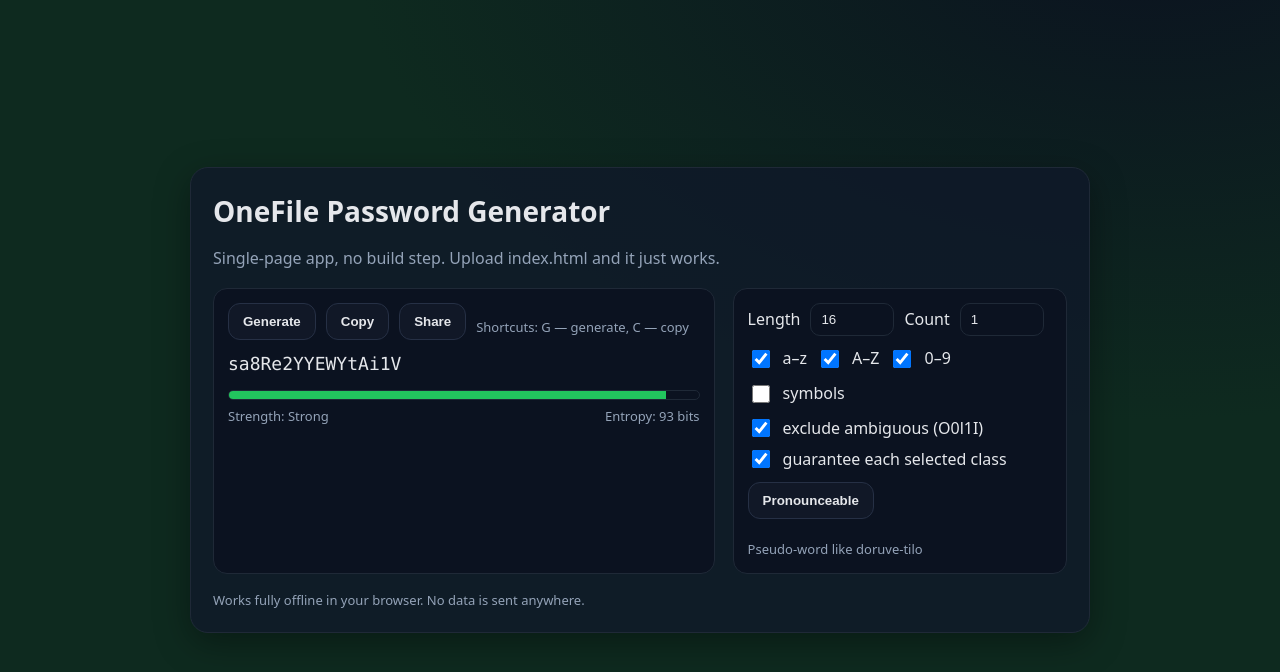
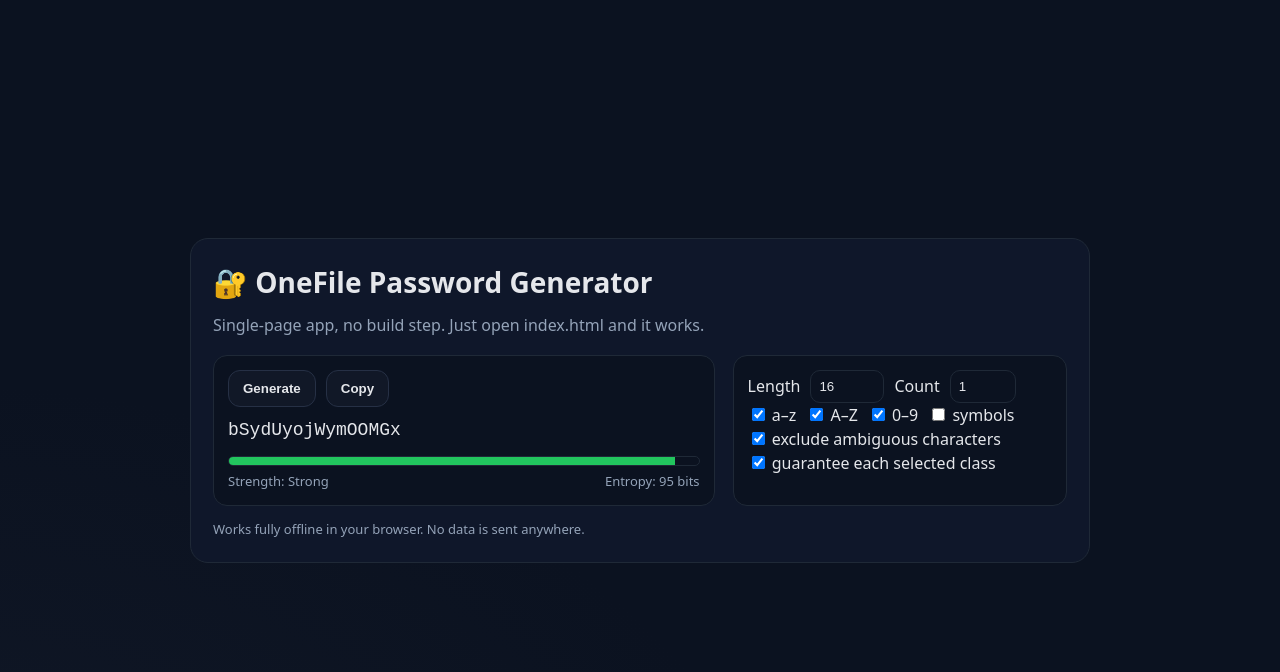
Before and after one commit to shadim-devops/cool-password-generator, a plain HTML site: page index.html in a window 1280 px wide. Both pictures are taken after a click on the button "Generate". Drawn offline with Linux system fonts and the light colour scheme.

Commit message:
Update index.html

```diff
--- a/index.html
+++ b/index.html
@@ -4,84 +4,59 @@
   <meta charset="utf-8" />
   <meta name="viewport" content="width=device-width, initial-scale=1" />
   <title>OneFile Password Generator</title>
-  <meta name="description" content="Secure password generator in a single HTML file. Ready for GitHub/GitLab Pages deployment." />
+  <meta name="description" content="Secure password generator in a single HTML file. Ready for GitHub Pages or Docker deployment." />
   <style>
-    :root{--bg:#0b1220;--panel:#0f172a;--text:#e5e7eb;--muted:#94a3b8;--border:#1f2937;--btn:#111827;--btnh:#172033;--accent:#22c55e;--bad:#ef4444;--warn:#f59e0b;--ok:#22c55e;--great:#06b6d4}
+    :root{--bg:#0b1220;--panel:#0f172a;--text:#e5e7eb;--muted:#94a3b8;--border:#1f2937;--btn:#111827;--btnh:#172033;--bad:#ef4444;--warn:#f59e0b;--ok:#22c55e;--great:#06b6d4}
     *{box-sizing:border-box}
-    html,body{height:100%}
-    body{margin:0;background:radial-gradient(800px 500px at 90% -10%,#0e2a1f00,#0e2a1f),
-                 radial-gradient(900px 500px at -10% 110%,#111827,#0b1220);
-         color:var(--text);
-         font:16px/1.55 system-ui,-apple-system,Segoe UI,Roboto,Ubuntu,"Helvetica Neue",sans-serif;
-         display:flex;align-items:center;justify-content:center}
+    body{margin:0;min-height:100vh;display:flex;align-items:center;justify-content:center;
+      background:radial-gradient(900px 500px at -10% 110%,#111827,#0b1220);
+      color:var(--text);font:16px/1.5 system-ui,sans-serif}
     .wrap{width:min(900px,94vw)}
-    .card{background:color-mix(in oklab, var(--panel), transparent 25%);
-          border:1px solid var(--border);border-radius:18px;padding:22px;
-          box-shadow:0 10px 35px rgba(0,0,0,.35)}
-    h1{margin:0 0 12px;font-size:28px}
-    p.sub{margin:0 0 18px;color:var(--muted)}
+    .card{background:var(--panel);border:1px solid var(--border);border-radius:18px;padding:22px}
+    h1{margin:0 0 10px;font-size:28px}
+    .sub{color:var(--muted);margin-bottom:18px}
     .grid{display:grid;grid-template-columns:1.2fr .8fr;gap:18px}
     .box{background:#0b1220;border:1px solid var(--border);border-radius:14px;padding:14px}
-    .out{font-family:ui-monospace,SFMono-Regular,Menlo,Monaco,Consolas,monospace;
-         font-size:18px;word-break:break-all}
     .row{display:flex;gap:10px;flex-wrap:wrap;align-items:center}
-    label{display:flex;gap:10px;align-items:center}
-    input[type="number"]{width:84px}
-    input, select{background:#0b1220;color:var(--text);
-                  border:1px solid var(--border);border-radius:10px;padding:8px 10px}
-    input[type="checkbox"]{width:18px;height:18px}
-    button{appearance:none;border:1px solid #263045;background:var(--btn);
-           color:var(--text);padding:10px 14px;border-radius:12px;
-           font-weight:600;cursor:pointer;transition:.15s}
+    button{border:1px solid #263045;background:var(--btn);color:var(--text);
+      padding:10px 14px;border-radius:12px;font-weight:600;cursor:pointer}
     button:hover{background:var(--btnh)}
-    .strength{height:10px;border-radius:999px;background:#0b1220;
-              border:1px solid var(--border);overflow:hidden}
-    .bar{height:100%;width:0%;background:var(--bad);
-         transition:width .2s ease, background .2s ease}
-    .meta{display:flex;justify-content:space-between;
-          color:var(--muted);font-size:13px;margin-top:6px}
-    .hint{color:var(--muted);font-size:13px;margin-top:10px}
-    footer{margin-top:16px;color:var(--muted);font-size:13px}
-    .toast{position:fixed;inset:auto 0 24px 0;display:grid;
-           place-items:center;pointer-events:none}
-    .toast > div{background:#052e1b;border:1px solid #22c55e;
-                 padding:10px 14px;border-radius:12px;
-                 color:#bbf7d0;opacity:0;transform:translateY(10px);
-                 transition:.25s}
-    .toast.show > div{opacity:1;transform:translateY(0)}
+    input{background:#0b1220;color:var(--text);border:1px solid var(--border);
+      border-radius:10px;padding:8px}
+    .out{font-family:monospace;font-size:18px;word-break:break-all;margin-top:10px}
+    .strength{height:10px;border-radius:999px;background:#0b1220;border:1px solid var(--border);overflow:hidden;margin-top:12px}
+    .bar{height:100%;width:0;background:var(--bad)}
+    .meta{display:flex;justify-content:space-between;color:var(--muted);font-size:13px;margin-top:6px}
+    footer{margin-top:14px;color:var(--muted);font-size:13px}
     @media(max-width:800px){.grid{grid-template-columns:1fr}}
   </style>
 </head>
 <body>
 <div class="wrap">
   <div class="card">
-      <h1>OneFile Password Generator</h1>
-      <p class="sub">Single-page app, no build step. Upload index.html and it just works.</p>
+    <h1>🔐 OneFile Password Generator</h1>
+    <div class="sub">Single-page app, no build step. Just open index.html and it works.</div>
 
     <div class="grid">
       <div class="box">
-          <div class="row" style="margin-bottom:10px">
-            <button id="btnGen">Generate</button>
-            <button id="btnCopy">Copy</button>
-            <button id="btnShare">Share</button>
-            <span class="hint">Shortcuts: G — generate, C — copy</span>
+        <div class="row">
+          <button onclick="generate()">Generate</button>
+          <button onclick="copy()">Copy</button>
         </div>
 
-          <div class="out" id="out">Click “Generate”</div>
+        <div id="out" class="out">Click “Generate”</div>
 
-          <div class="strength" style="margin-top:12px">
-            <div class="bar" id="bar"></div>
-          </div>
+        <div class="strength"><div id="bar" class="bar"></div></div>
         <div class="meta">
-            <span id="labelStrength">Strength: —</span>
-            <span id="labelEntropy">Entropy: —</span>
+          <span id="strength">Strength: —</span>
+          <span id="entropy">Entropy: —</span>
         </div>
       </div>
 
       <div class="box">
-          <div class="row" style="margin-bottom:10px">
-            <label>Length <input type="number" id="len" min="6" max="128" value="16"></label>
-            <label>Count <input type="number" id="count" min="1" max="10" value="1"></label>
+        <div class="row">
+          Length <input id="len" type="number" value="16" min="6" max="128">
+          Count <input id="count" type="number" value="1" min="1" max="10">
         </div>
 
         <div class="row">
@@ -89,18 +64,14 @@
           <label><input type="checkbox" id="upper" checked> A–Z</label>
           <label><input type="checkbox" id="digits" checked> 0–9</label>
           <label><input type="checkbox" id="symbols"> symbols</label>
-            <label><input type="checkbox" id="ambig" checked> exclude ambiguous (O0l1I)</label>
         </div>
 
-          <div class="row" style="margin-top:6px">
-            <label><input type="checkbox" id="mustEach" checked>
-              guarantee each selected class
-            </label>
+        <div class="row">
+          <label><input type="checkbox" id="ambig" checked> exclude ambiguous characters</label>
         </div>
 
-          <div class="row" style="margin-top:10px">
-            <button id="btnPronounce">Pronounceable</button>
-            <span class="hint">Pseudo-word like doruve-tilo</span>
+        <div class="row">
+          <label><input type="checkbox" id="must" checked> guarantee each selected class</label>
         </div>
       </div>
     </div>
@@ -111,91 +82,47 @@
   </div>
 </div>
 
-  <div class="toast" id="toast"><div>Copied</div></div>
+<script>
+const sets={
+  lower:'abcdefghijklmnopqrstuvwxyz',
+  upper:'ABCDEFGHIJKLMNOPQRSTUVWXYZ',
+  digits:'0123456789',
+  symbols:'!@#$%^&*()_+{}[]<>?/'
+}
+const ambig=new Set('O0l1I')
 
-  <script>
-    const el = id => document.getElementById(id)
-    const rand = n => crypto.getRandomValues(new Uint32Array(1))[0] % n
-
-    const SETS = {
-      lower: 'abcdefghijklmnopqrstuvwxyz',
-      upper: 'ABCDEFGHIJKLMNOPQRSTUVWXYZ',
-      digits:'0123456789',
-      symbols:'!@#$%^&*()_+{}[]<>?/\\|~.,;:-='
-    }
-    const AMBIG = new Set('O0l1I|')
-
-    function buildPool(o){
+function pool(){
   let p=''
-      if(o.lower) p+=SETS.lower
-      if(o.upper) p+=SETS.upper
-      if(o.digits)p+=SETS.digits
-      if(o.symbols)p+=SETS.symbols
-      if(o.ambig)p=[...p].filter(c=>!AMBIG.has(c)).join('')
+  if(lower.checked)p+=sets.lower
+  if(upper.checked)p+=sets.upper
+  if(digits.checked)p+=sets.digits
+  if(symbols.checked)p+=sets.symbols
+  if(ambig.checked)p=[...p].filter(c=>!ambig.has(c)).join('')
   return p
 }
 
-    function gen(len,o){
-      const pool=buildPool(o)
-      if(!pool) return ''
-      let pwd=[]
-      const cls=[]
-      if(o.lower)cls.push(SETS.lower)
-      if(o.upper)cls.push(SETS.upper)
-      if(o.digits)cls.push(SETS.digits)
-      if(o.symbols)cls.push(SETS.symbols)
-      if(o.mustEach) cls.forEach(c=>pwd.push(c[rand(c.length)]))
-      while(pwd.length<len) pwd.push(pool[rand(pool.length)])
-      for(let i=pwd.length-1;i>0;i--){
-        const j=rand(i+1);[pwd[i],pwd[j]]=[pwd[j],pwd[i]]
+function generate(){
+  const p=pool()
+  if(!p)return
+  const l=+len.value
+  const c=+count.value
+  let res=[]
+  for(let i=0;i<c;i++){
+    let pwd=''
+    while(pwd.length<l) pwd+=p[Math.floor(Math.random()*p.length)]
+    res.push(pwd)
   }
-      return pwd.slice(0,len).join('')
+  out.textContent=res.join('\n')
+  const bits=Math.round(l*Math.log2(p.length))
+  entropy.textContent=`Entropy: ${bits} bits`
+  strength.textContent=bits>80?'Strength: Strong':'Strength: Medium'
+  bar.style.width=Math.min(bits,100)+'%'
+  bar.style.background=bits>80?'#22c55e':'#f59e0b'
 }
 
-    function entropy(len,size){
-      return size>1?Math.round(len*Math.log2(size)):0
+function copy(){
+  navigator.clipboard.writeText(out.textContent)
 }
-
-    function meter(bits){
-      const bar=el('bar')
-      const lbl=el('labelStrength')
-      const ent=el('labelEntropy')
-      let c='--bad',t='Weak'
-      if(bits>=60){c='--warn';t='Medium'}
-      if(bits>=80){c='--ok';t='Strong'}
-      if(bits>=100){c='--great';t='Very strong'}
-      bar.style.width=Math.min(100,bits)+'%'
-      bar.style.background=getComputedStyle(document.documentElement)
-        .getPropertyValue(c)
-      lbl.textContent='Strength: '+t
-      ent.textContent='Entropy: '+bits+' bits'
-    }
-
-    function generate(){
-      const o={
-        lower:el('lower').checked,
-        upper:el('upper').checked,
-        digits:el('digits').checked,
-        symbols:el('symbols').checked,
-        ambig:el('ambig').checked,
-        mustEach:el('mustEach').checked
-      }
-      const len=+el('len').value||16
-      const cnt=+el('count').value||1
-      const pool=buildPool(o)
-      const list=Array.from({length:cnt},()=>gen(len,o))
-      el('out').textContent=list.join('\n')
-      meter(entropy(len,pool.length))
-    }
-
-    async function copy(){
-      await navigator.clipboard.writeText(el('out').textContent)
-      const t=el('toast');t.classList.add('show')
-      setTimeout(()=>t.classList.remove('show'),1200)
-    }
-
-    el('btnGen').onclick=generate
-    el('btnCopy').onclick=copy
 </script>
 </body>
 </html>
```
Lines whose indentation alone changed are shown as unchanged.
